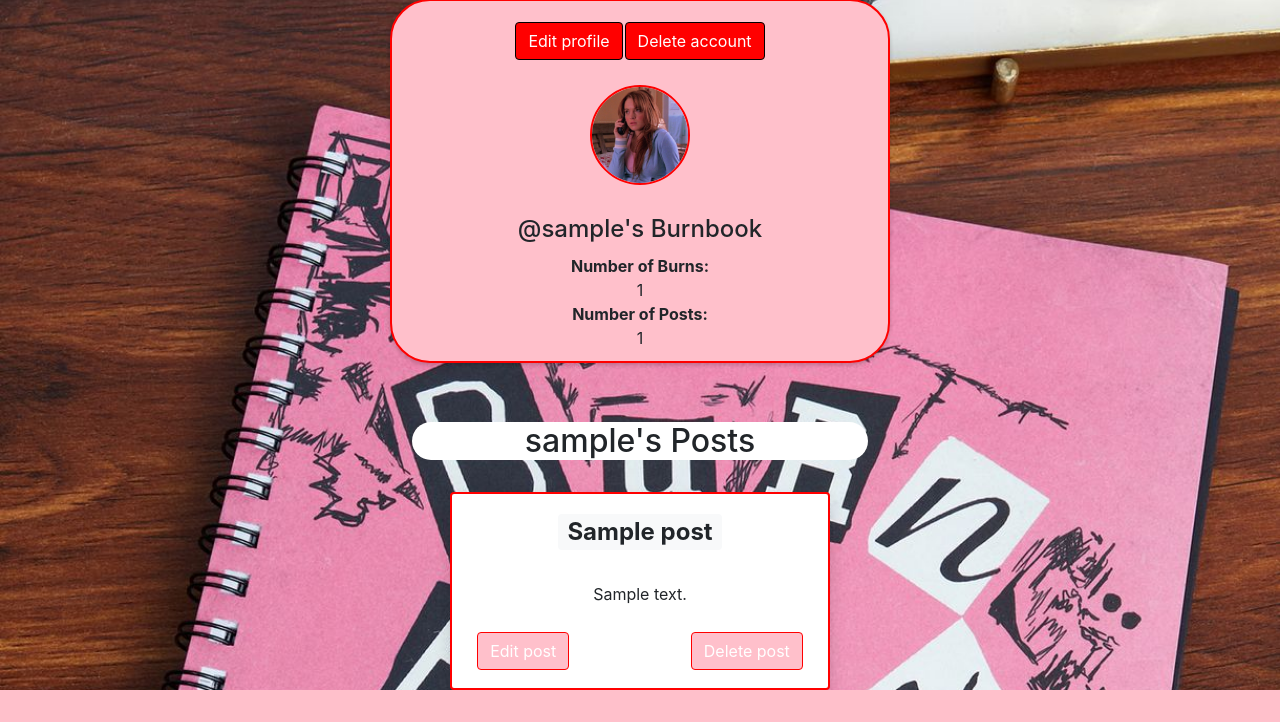
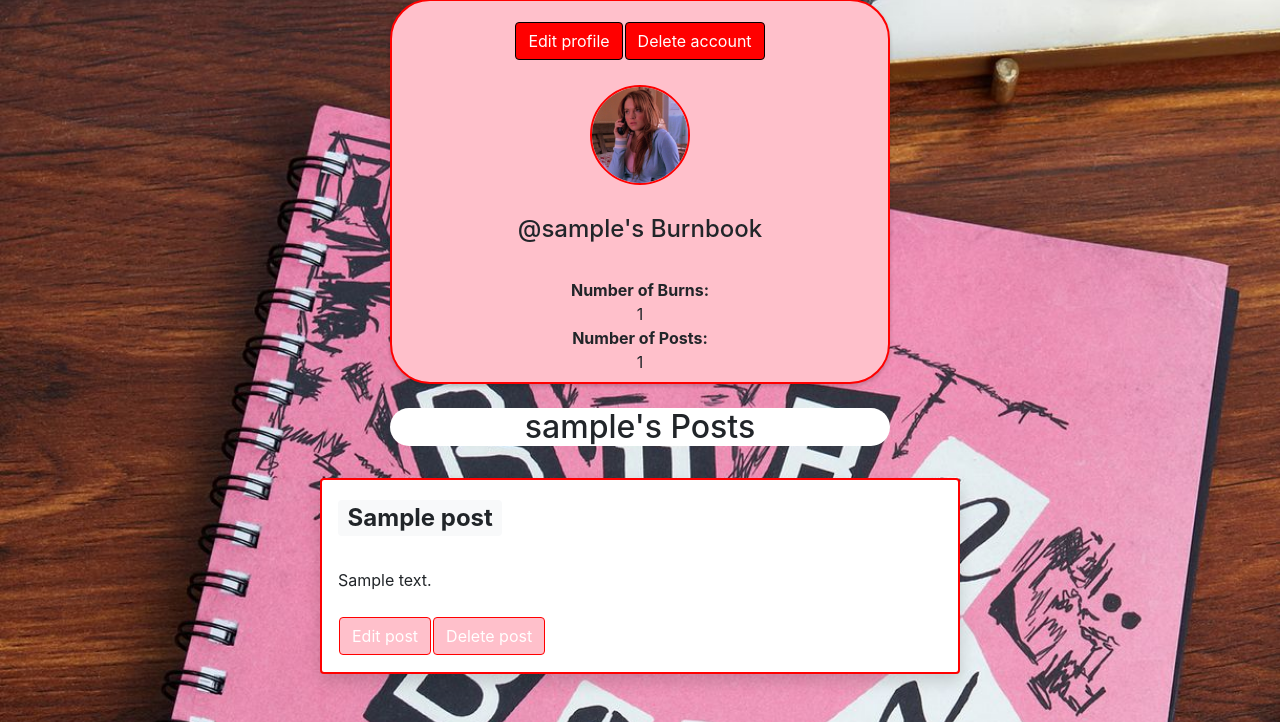
Before and after one commit to ptdeegan/burn-book-online, a Flask app: template templates/profile.html in a window 1280 px wide. Shown: the part 119-841 px from the top of the page. Before the commit the page ends 809 px from the top, so only its background shows below. Run offline with Flask 3, Linux system fonts and the light colour scheme; tables that the repository leaves empty hold one stand-in row (values such as "Sample post"); the template is opened without the code that fills it: values that come from a table or form of the project are taken from there, most other values are stand-ins (such as "Sample title", 1, 10 or a date in 2020); lists and menus that the app fills with data are empty.

Commit message:
profile update

```diff
--- a/app.py
+++ b/app.py
@@ -16,7 +16,7 @@ pfp_num= random.randrange(0,9)
 
 load_dotenv()
 
-app.config['SQLALCHEMY_DATABASE_URI'] = os.getenv('DATABASE_URL')
+app.config['SQLALCHEMY_DATABASE_URI'] = os.getenv('DATABASE_URI')
 app.config['SESSION_TYPE'] = 'memcached'
 app.secret_key = os.getenv('APP_SECRET_KEY')
 db.init_app(app)
--- a/templates/profile.html
+++ b/templates/profile.html
@@ -14,7 +14,7 @@
     }
     .profile-container {
         max-width: 500px;
-        height: 364px;
+        height: 385px;
         margin: 0 auto;
         background-color: pink;
         border:2px solid red;
@@ -31,6 +31,7 @@
         padding: 20px;
         box-shadow: 0 2px 4px 0 rgba(0, 0, 0, 0.2);
         overflow: auto;
+        max-width: 50%;
     }
 
 
@@ -98,19 +99,25 @@
             </div>
 
             <h1 class="profile-name">@{{user_page_info.username}}'s Burnbook</h1>
-
+        </br>
                     <strong>Number of Burns: </strong> </br>{{num_likes}}</br>
 
                     <strong>Number of Posts: </strong> </br>{{num_posts}}
+
     </br>
 </br>
 </br>
 </br>
+
+</div>
+<br>
+
+<div align="middle">
 <h2 align="middle" style="background-color:white; max-width:500px; border-radius:30px">{{user_page_info.username}}'s Posts</h2></br>
-
+</div>
 {% for post in user_posts | reverse%}
 
-        <div class="shadow p-3 mb-5 bg-body rounded col-sm-10 post-container" style="word-wrap: normal;">
+        <div class="shadow p-3 mb-5 bg-body rounded post-container" style="word-wrap: normal;">
             <!--<h2 href="/posts/{{post.post_id}}">{{ post.post_title }}</h2>-->
             <h2><a href="/posts/{{post.post_id}}" class="badge badge-light">{{ post.post_title }}</a></h2>
 
@@ -129,7 +136,6 @@
                         </form>
                         {% endif %}
                     </th>
-                    <th><p style="color:white">......................</p></th>
                     <th>
                 <form action="/deletepost/{{post.post_id}}" method="POST">
                     <button type="submit" class="btn btn-primary"  style="background-color: pink; border-color: red;">Delete post</button>
@@ -142,6 +148,7 @@
         </div>
 
         {% endfor %}
+    </div>
     </body>
     </html>
 {% endblock %}
```
